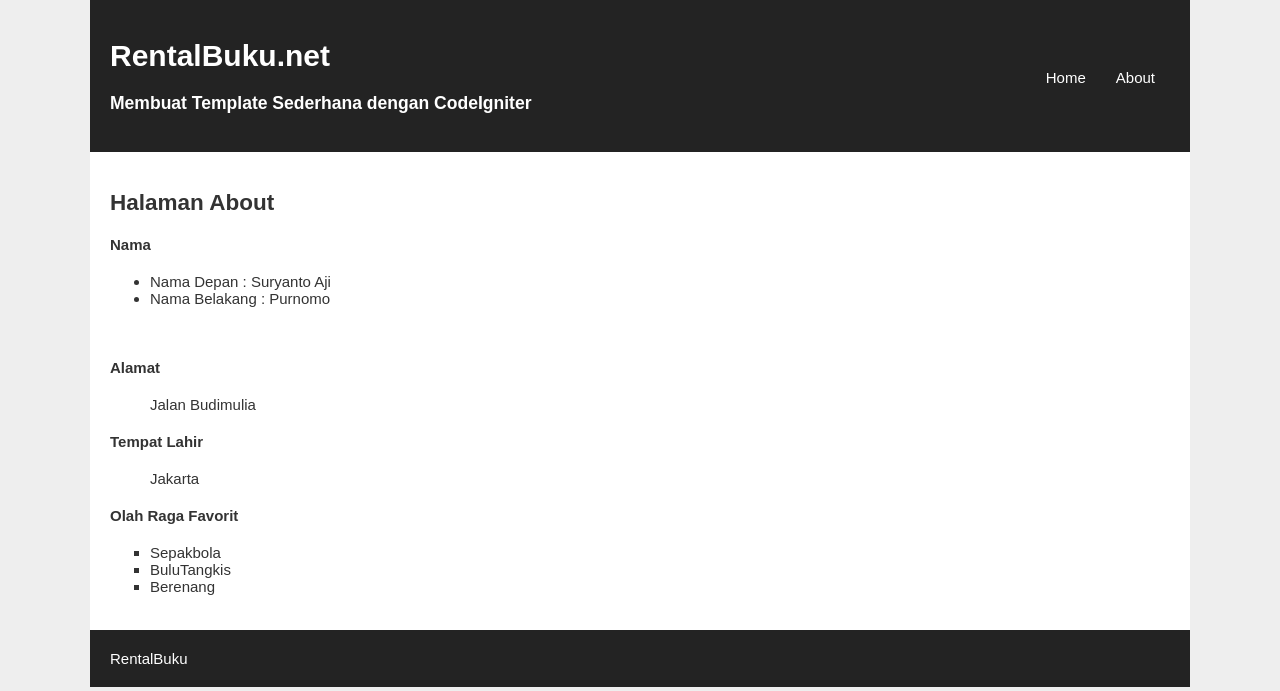
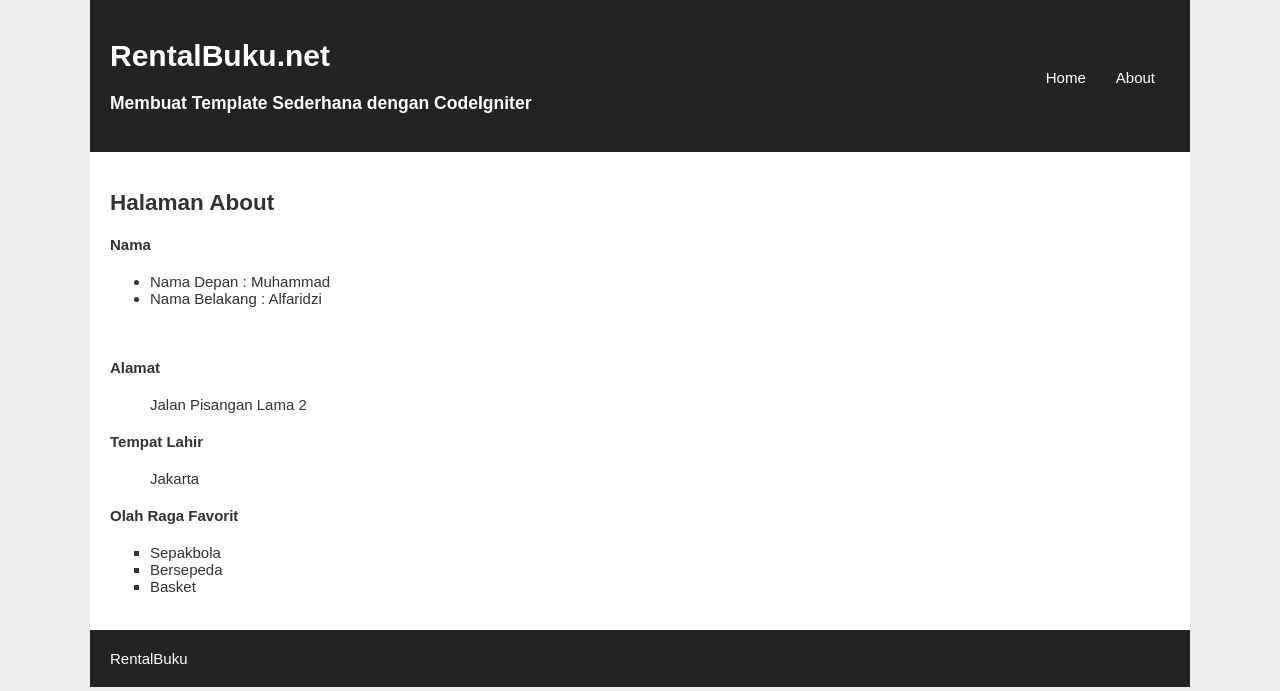
Before and after one commit to alfaridzimhmmd/pustaka-booking2, a CodeIgniter app: page /pustaka-booking/index.php/web/about in a window 1280 px wide. Shown: the part 21-712 px from the top of the page. Run offline with CodeIgniter, Linux system fonts and the light colour scheme.

Commit message:
memperbaiki komponen yang salah

```diff
--- a/application/config/config.php
+++ b/application/config/config.php
@@ -23,7 +23,7 @@ defined('BASEPATH') or exit('No direct script access allowed');
 | a PHP script and you can easily do that on your own.
 |
 */
-$config['base_url'] = 'http://localhost:8080/pustaka-booking/';
+$config['base_url'] = 'http://localhost/pustaka-booking/';
 
 /*
 |--------------------------------------------------------------------------
--- a/application/controllers/Contoh1.php
+++ b/application/controllers/Contoh1.php
@@ -4,10 +4,10 @@ class Contoh1 extends CI_Controller
     public function index()
     {
         echo "<h>Perkenalkan</h1>";
-        echo" Nama saya Suryanto Aji Purnomo
-              Saya tinggal di daerah Jakarta Utara
+        echo" Nama saya Muhammad Alfaridzi
+              Saya tinggal di daerah Jakarta Timur
               Olahraga yang saya sukai adalah
-              Bulutangkis";
+              Sepak Bola";
 
     }
 }
--- a/application/views/v_about.php
+++ b/application/views/v_about.php
@@ -2,13 +2,13 @@
  <h1><?php echo $judul ?></h1>
  <h4>Nama</h4>
  <ul type="disc">
- <li>Nama Depan : Suryanto Aji</li>
- <li>Nama Belakang : Purnomo </li>
+ <li>Nama Depan : Muhammad</li>
+ <li>Nama Belakang : Alfaridzi </li>
  </ul>
  <br>
  <h4>Alamat</h4>
  <ul type="none">
- <li> Jalan Budimulia</li>
+ <li> Jalan Pisangan Lama 2 </li>
  </ul>
 
  <h4>Tempat Lahir</h4>
@@ -18,7 +18,7 @@
  <h4>Olah Raga Favorit</h4>
  <ul type="square">
  <li>Sepakbola</li>
- <li>BuluTangkis</li>
- <li>Berenang</li>
+ <li>Bersepeda</li>
+ <li>Basket</li>
  </ul>
 </section>
```
Also changed, not shown: assets/img/profile/pro1637570713.jpg (deleted).
